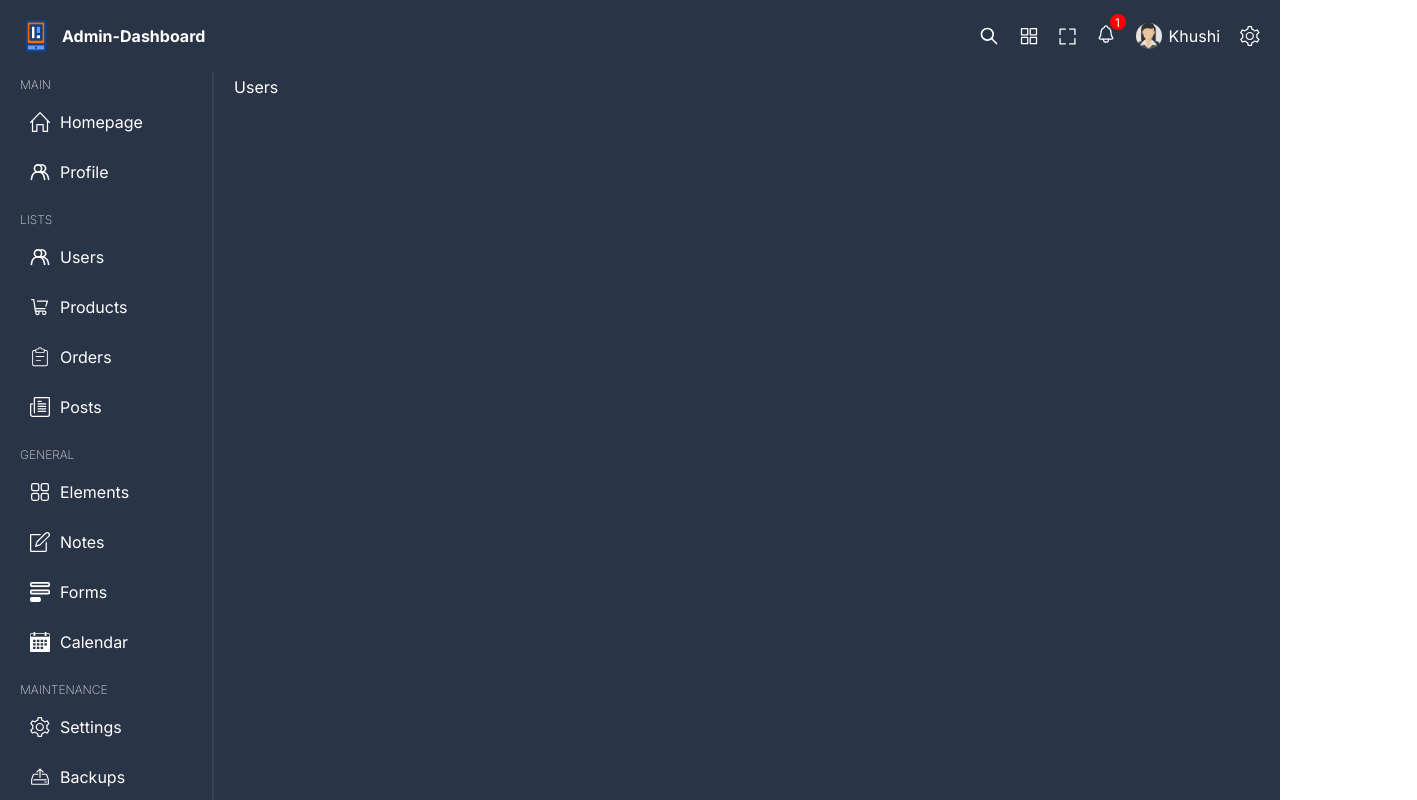
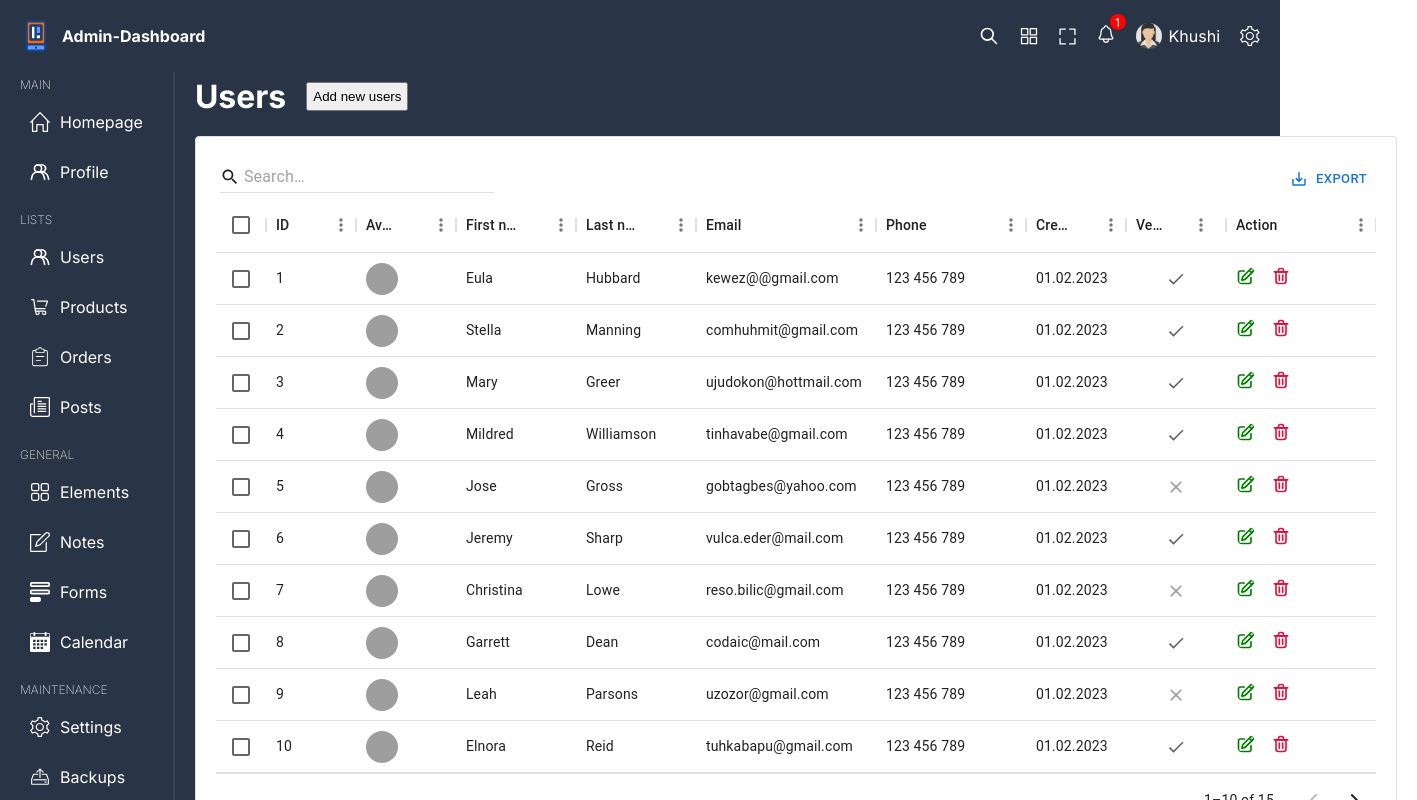
Before and after one commit to ikhushisingla/Admin-DashBoard, a React (Vite) app: page /users in a window 1280 px wide. Shown: the top 800 px of the page, 1417 px wide, since content can reach past the window. Built offline with nearby package versions, Linux system fonts and the light colour scheme; grey boxes are pictures that could not be loaded.

Commit message:
users page and add-modal done

```diff
--- a/package.json
+++ b/package.json
@@ -10,6 +10,10 @@
     "preview": "vite preview"
   },
   "dependencies": {
+    "@emotion/react": "^11.11.1",
+    "@emotion/styled": "^11.11.0",
+    "@mui/material": "^5.14.12",
+    "@mui/x-data-grid": "^6.16.1",
     "react": "^18.2.0",
     "react-dom": "^18.2.0",
     "react-router-dom": "^6.16.0",
--- /dev/null
+++ b/src/components/add/Add.tsx
@@ -0,0 +1,37 @@
+import { GridColDef } from '@mui/x-data-grid'
+import './add.scss'
+
+
+type Props={
+    slug:String,
+    columns:GridColDef[],
+    setOpen:React.Dispatch<React.SetStateAction<boolean>>
+}
+
+const Add = (props:Props) => {
+    const handleSubmit=(e:React.FormEvent<HTMLFormElement>)=>{
+        e.preventDefault();
+
+        //add new item
+    }
+  return (
+    <div className='add'>
+        <div className="modal">
+            <span className='close' onClick={()=>props.setOpen(false)}>x</span>
+            <h1>Add new {props.slug}</h1>
+            <form onSubmit={handleSubmit}>
+                {props.columns.filter(item=>item.field!=="id" && item.field!=='img')
+                .map(column=>(
+                    <div className='item'>
+                        <label>{column.headerName}</label>
+                        <input type={column.type} placeholder={column.string}/>
+                    </div>
+                ))}
+                <button>Send</button>
+            </form>
+        </div>
+    </div>
+  )
+}
+
+export default Add
--- /dev/null
+++ b/src/components/add/add.scss
@@ -0,0 +1,69 @@
+@import '../../styles/variables.scss';
+
+.add{
+    width: 100vw;
+    height: 100vh;
+    position: absolute;
+    top:0;
+    left: 0;
+    bottom: 0;
+    background-color: rgba(0,0,0,0.724);
+    display: flex;
+    align-items: center;
+    justify-content: center;
+
+    .modal{
+        padding: 50px;
+        border-radius: 10px;
+        background-color: $main-bg;
+        position: relative;
+
+
+        h1{
+            margin-bottom: 40px;
+            font-size: 24px;
+            color: $soft-color;
+        }
+
+        .close{
+            position: absolute;
+            top: 10px;
+            right: 10px;
+            cursor: pointer;
+        }
+
+        form{
+            display: flex;
+            max-width: 500px;
+            justify-content: space-between;
+            flex-wrap: wrap;
+
+
+            .item{
+                width: 40%;
+                display: flex;
+                flex-direction: column;
+                gap: 10px;
+                margin-bottom: 20px;
+
+                label{
+                    font-size: 14px;
+                }
+
+                input{
+                    padding: 10px;
+                    background-color: transparent;
+                    color: white;
+                    outline: none;
+                    border: 1px solid $soft-color;
+                    border-radius: 3px;
+                }
+            }
+            button{
+                width: 100%;
+                padding: 10px;
+                cursor: pointer;
+            }
+        }
+    }
+}
--- /dev/null
+++ b/src/components/dataTable/DataTable.tsx
@@ -0,0 +1,86 @@
+import {
+    DataGrid,
+    GridColDef,
+    GridToolbar,
+  } from "@mui/x-data-grid";
+  import "./dataTable.scss";
+  import { Link } from "react-router-dom";
+  // import { useMutation, useQueryClient } from "@tanstack/react-query";
+
+  type Props = {
+    columns: GridColDef[];
+    rows: object[];
+    slug: string;
+  };
+
+  const DataTable = (props: Props) => {
+
+    // TEST THE API
+
+    // const queryClient = useQueryClient();
+    // // const mutation = useMutation({
+    // //   mutationFn: (id: number) => {
+    // //     return fetch(`http://localhost:8800/api/${props.slug}/${id}`, {
+    // //       method: "delete",
+    // //     });
+    // //   },
+    // //   onSuccess: ()=>{
+    // //     queryClient.invalidateQueries([`all${props.slug}`]);
+    // //   }
+    // // });
+
+    const handleDelete = (id: number) => {
+      //delete the item
+      // mutation.mutate(id)
+    };
+
+    const actionColumn: GridColDef = {
+      field: "action",
+      headerName: "Action",
+      width: 150,
+      renderCell: (params) => {
+        return (
+          <div className="action">
+            <Link to={`/${props.slug}/${params.row.id}`}>
+              <img src="/view.svg" alt="" />
+            </Link>
+            <div className="delete" onClick={() => handleDelete(params.row.id)}>
+              <img src="/delete.svg" alt="" />
+            </div>
+          </div>
+        );
+      },
+    };
+
+    return (
+      <div className="dataTable">
+        <DataGrid
+          className="dataGrid"
+          rows={props.rows}
+          columns={[...props.columns, actionColumn]}
+          initialState={{
+            pagination: {
+              paginationModel: {
+                pageSize: 10,
+              },
+            },
+          }}
+          slots={{ toolbar: GridToolbar }}
+          slotProps={{
+            toolbar: {
+              showQuickFilter: true,
+              quickFilterProps: { debounceMs: 500 },
+            },
+          }}
+          pageSizeOptions={[5]}
+          checkboxSelection
+          disableRowSelectionOnClick
+          disableColumnFilter
+          disableDensitySelector
+          disableColumnSelector
+        />
+      </div>
+    );
+  };
+
+  export default DataTable;
--- /dev/null
+++ b/src/components/dataTable/dataTable.scss
@@ -0,0 +1,29 @@
+.dataTable{
+
+    .dataGrid{
+        background: white;
+        padding: 20px;
+
+        .MuiDataGrid-toolbarContainer{
+            flex-direction: row-reverse;
+        }
+
+        img{
+            width: 32px;
+            height: 32px;
+            border-radius: 50%;
+            object-fit: cover;
+        }
+
+        .action{
+            display: flex;
+            gap: 15px;
+
+            img{
+                width: 20px;
+                height: 20px;
+                cursor: pointer;
+            }
+        }
+    }
+}
--- a/src/pages/users/Users.tsx
+++ b/src/pages/users/Users.tsx
@@ -1,7 +1,69 @@
+import { GridColDef } from '@mui/x-data-grid';
+import DataTable from '../../components/dataTable/DataTable'
 import './users.scss'
+import { userRows } from '../../data';
+import { useState } from 'react';
+import Add from '../../components/add/Add';
+
+const columns: GridColDef[] = [
+  { field: "id", headerName: "ID", width: 90 },
+  {
+    field: "img",
+    headerName: "Avatar",
+    width: 100,
+    renderCell: (params) => {
+      return <img src={params.row.img || "/noavatar.png"} alt="" />;
+    },
+  },
+  {
+    field: "firstName",
+    type: "string",
+    headerName: "First name",
+    width: 120,
+  },
+  {
+    field: "lastName",
+    type: "string",
+    headerName: "Last name",
+    width: 120,
+  },
+  {
+    field: "email",
+    type: "string",
+    headerName: "Email",
+    width: 180,
+  },
+  {
+    field: "phone",
+    type: "string",
+    headerName: "Phone",
+    width: 150,
+  },
+  {
+    field: "createdAt",
+    headerName: "Created At",
+    width: 100,
+    type: "string",
+  },
+  {
+    field: "verified",
+    headerName: "Verified",
+    width: 100,
+    type: "boolean",
+  },
+];
+
 const Users = () => {
+  const [open,setOpen]=useState(false);
   return (
-    <div className='users'>Users</div>
+    <div className='users'>
+      <div className="info">
+        <h1>Users</h1>
+        <button onClick={()=>setOpen(true)}>Add new users</button>
+      </div>
+      <DataTable slug="users" columns={columns} rows={userRows}/>
+      {open && <Add slug="users" columns={columns} setOpen={setOpen}/> }
+    </div>
   )
 }
 
--- a/src/pages/users/users.scss
+++ b/src/pages/users/users.scss
@@ -0,0 +1,14 @@
+.users{
+
+    .info{
+        display: flex;
+        align-items: center;
+        gap: 20px;
+        margin-bottom: 20px;
+
+        button{
+            padding: 5px;
+            cursor: pointer;
+        }
+    }
+}
```
Also changed, not shown: 1 other file (tests, documents, lock files or other folders).
